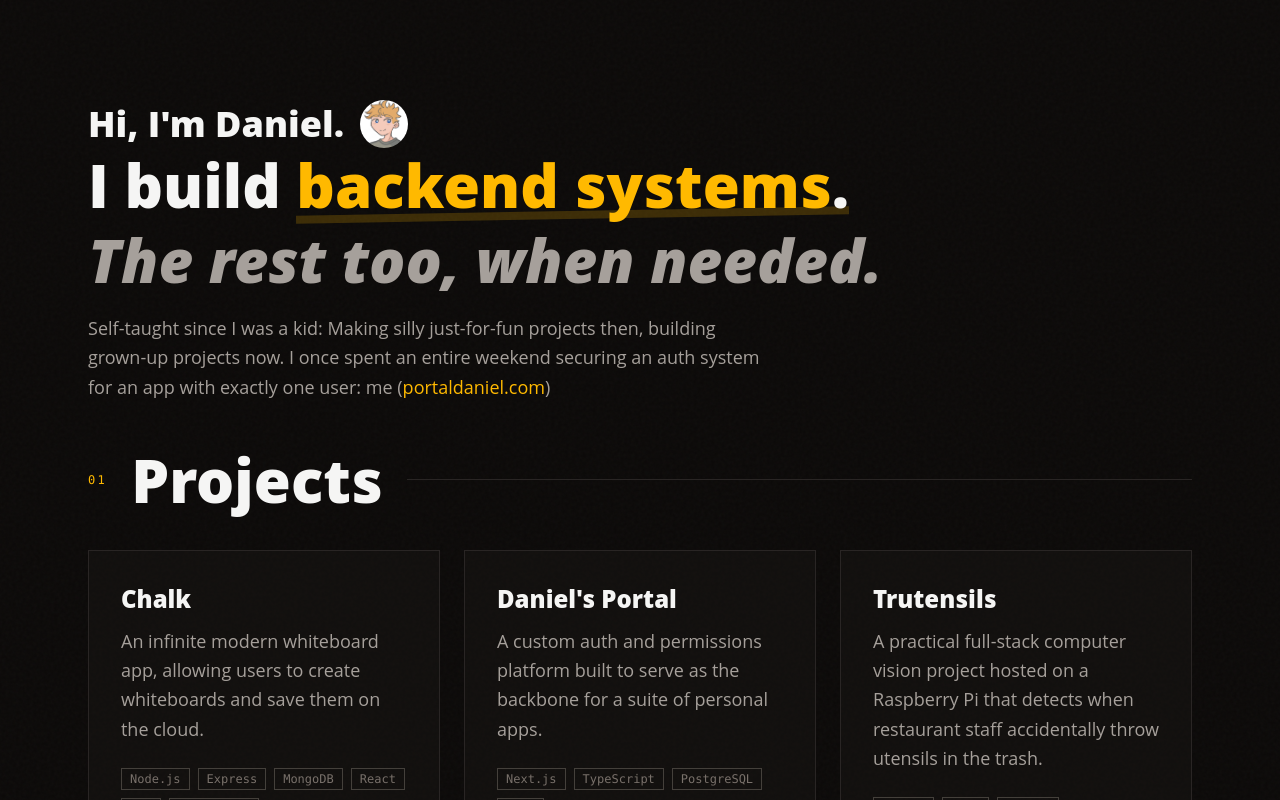
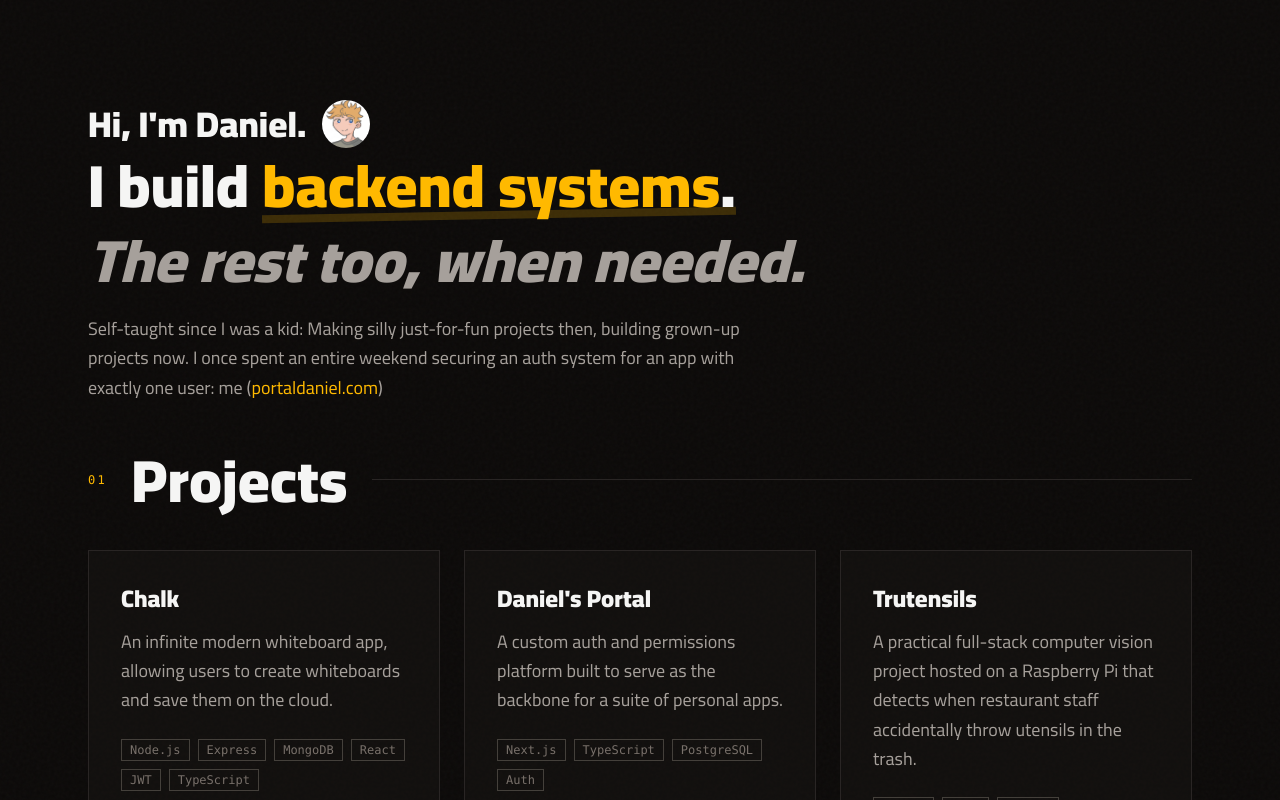
Before and after one commit to Gameoholic/gameoholic-dev-portfolio, a React (Vite) app: page / in a window 1280 px wide. Shown: the top 800 px of the page. Built offline with nearby package versions, Linux system fonts and the light colour scheme.

Commit message:
fix: add global font imports

```diff
--- a/src/index.css
+++ b/src/index.css
@@ -1,3 +1,4 @@
+@import url("https://fonts.googleapis.com/css2?family=Cairo:wght@200..1000&family=Open+Sans:ital,wght@0,300..800;1,300..800&display=swap");
 @import "tailwindcss";
 
 body {
```
